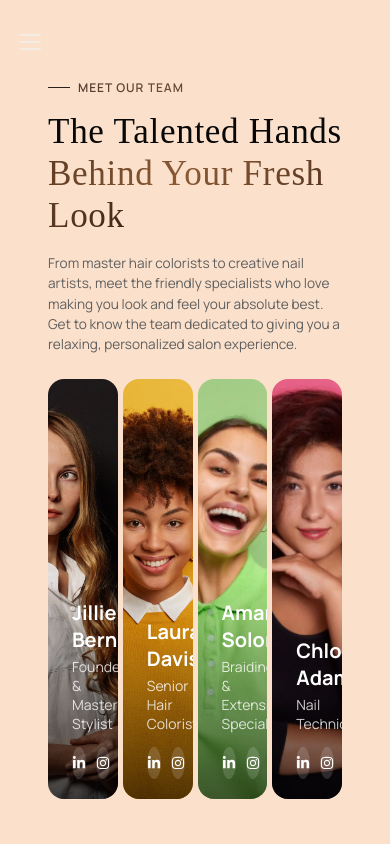
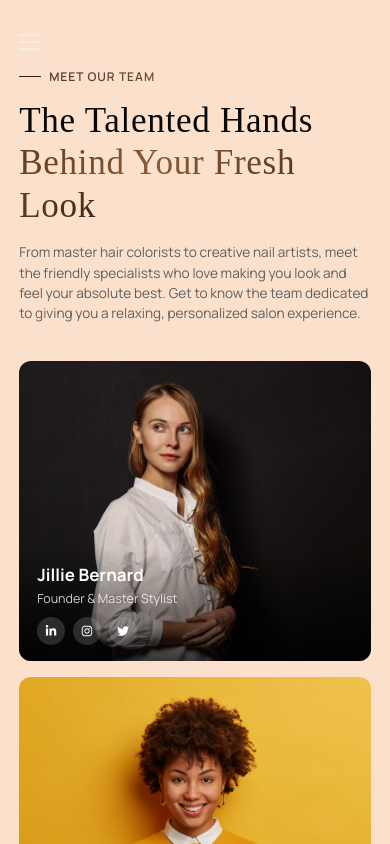
Before and after one commit to Ashton607/salon, a React (Vite) app: page /team in a window 390 px wide. Shown: the top 844 px of the page. Built offline with nearby package versions, Linux system fonts and the light colour scheme.

Commit message:
Complete: about us and team responsive css

```diff
--- a/src/components/about/AboutUs.css
+++ b/src/components/about/AboutUs.css
@@ -87,3 +87,99 @@
 .team:hover .team-icon {
   transform: translateX(4px);
 }
+
+/* ===== TABLET (≤1024px) ===== */
+@media (max-width: 1024px) {
+  .about-content {
+    max-width: 600px;
+    padding: 80px 20px;
+  }
+
+  .about-title {
+    font-size: 2.5rem;
+  }
+}
+
+
+/* ===== MOBILE (≤768px) ===== */
+@media (max-width: 768px) {
+  .AboutUs {
+    min-height: 90vh;
+  }
+
+  .about-content {
+    max-width: 100%;
+    padding: 60px 24px;
+  }
+
+  .about-badge {
+    font-size: 12px;
+  }
+
+  .about-title {
+    font-size: 2rem;
+    margin: 14px 0;
+  }
+
+  .about-subtitle {
+    font-size: 14px;
+    line-height: 1.55;
+  }
+
+  .team {
+    font-size: 0.8rem;
+    padding: 5px 18px;
+    margin-top: 1.5rem;
+  }
+}
+
+
+/* ===== SMALL MOBILE (≤480px) ===== */
+@media (max-width: 480px) {
+  .AboutUs {
+    min-height: 85vh;
+  }
+
+  .about-content {
+    padding: 48px 18px;
+  }
+
+  .about-badge {
+    font-size: 11px;
+    letter-spacing: 0.8px;
+  }
+
+  .about-title {
+    font-size: 1.7rem;
+    margin: 12px 0;
+  }
+
+  .about-subtitle {
+    font-size: 13px;
+    line-height: 1.5;
+  }
+
+  .team {
+    font-size: 0.75rem;
+    padding: 5px 16px;
+    margin-top: 1.2rem;
+    gap: 5px;
+  }
+}
+
+
+/* ===== VERY SMALL DEVICES (≤360px) ===== */
+@media (max-width: 360px) {
+  .about-title {
+    font-size: 1.5rem;
+  }
+
+  .about-subtitle {
+    font-size: 12.5px;
+  }
+
+  .team {
+    font-size: 0.7rem;
+    padding: 4px 14px;
+  }
+}
--- a/src/components/team/Team.css
+++ b/src/components/team/Team.css
@@ -138,3 +138,143 @@
 .team-socials a:hover {
   background: rgba(2, 2, 2, 0.555);
 }
+
+/* ===== TABLET (≤1024px) ===== */
+@media (max-width: 1024px) {
+  .Team {
+    padding: 3.5rem 2rem;
+  }
+
+  .team-subtitle {
+    width: 70%;
+  }
+
+  .team-cards {
+    flex-wrap: wrap;
+  }
+
+  .team-card {
+    flex: 1 1 calc(50% - 5px);
+    height: 360px;
+  }
+}
+
+
+/* ===== MOBILE (≤768px) ===== */
+@media (max-width: 768px) {
+  .Team {
+    padding: 3rem 1.5rem;
+  }
+
+  .team-title {
+    font-size: clamp(2.2rem, 8vw, 2.8rem);
+  }
+
+  .team-subtitle {
+    width: 100%;
+    font-size: 0.9rem;
+  }
+
+  .team-content {
+    margin-top: 8%;
+  }
+
+  .team-cards {
+    flex-direction: column;
+    gap: 16px;
+    margin-top: 6%;
+  }
+
+  .team-card {
+    flex: unset;
+    width: 100%;
+    height: 340px;
+  }
+
+  .team-info {
+    padding: 18px 20px;
+  }
+
+  .team-info h3 {
+    font-size: 18px;
+  }
+
+  .team-info p {
+    font-size: 13px;
+  }
+
+  .team-socials a {
+    width: 30px;
+    height: 30px;
+    font-size: 13px;
+  }
+}
+
+
+/* ===== SMALL MOBILE (≤480px) ===== */
+@media (max-width: 480px) {
+  .Team {
+    padding: 2.5rem 1.2rem;
+  }
+
+  .team-badge {
+    font-size: 12px;
+    gap: 8px;
+  }
+
+  .team-badge::before {
+    width: 22px;
+  }
+
+  .team-title {
+    font-size: clamp(1.8rem, 9vw, 2.2rem);
+  }
+
+  .team-subtitle {
+    font-size: 0.85rem;
+  }
+
+  .team-card {
+    height: 300px;
+    border-radius: 12px;
+  }
+
+  .team-info {
+    padding: 16px 18px;
+  }
+
+  .team-info h3 {
+    font-size: 17px;
+  }
+
+  .team-info p {
+    font-size: 12.5px;
+    margin-bottom: 10px;
+  }
+
+  .team-socials {
+    gap: 8px;
+  }
+
+  .team-socials a {
+    width: 28px;
+    height: 28px;
+    font-size: 12px;
+  }
+}
+
+
+/* ===== VERY SMALL DEVICES (≤360px) ===== */
+@media (max-width: 360px) {
+  .team-title {
+    font-size: 1.6rem;
+  }
+
+  .team-card {
+    height: 260px;
+  }
+
+  .team-info h3 {
+    font-size: 16px;
+  }
+}
```
